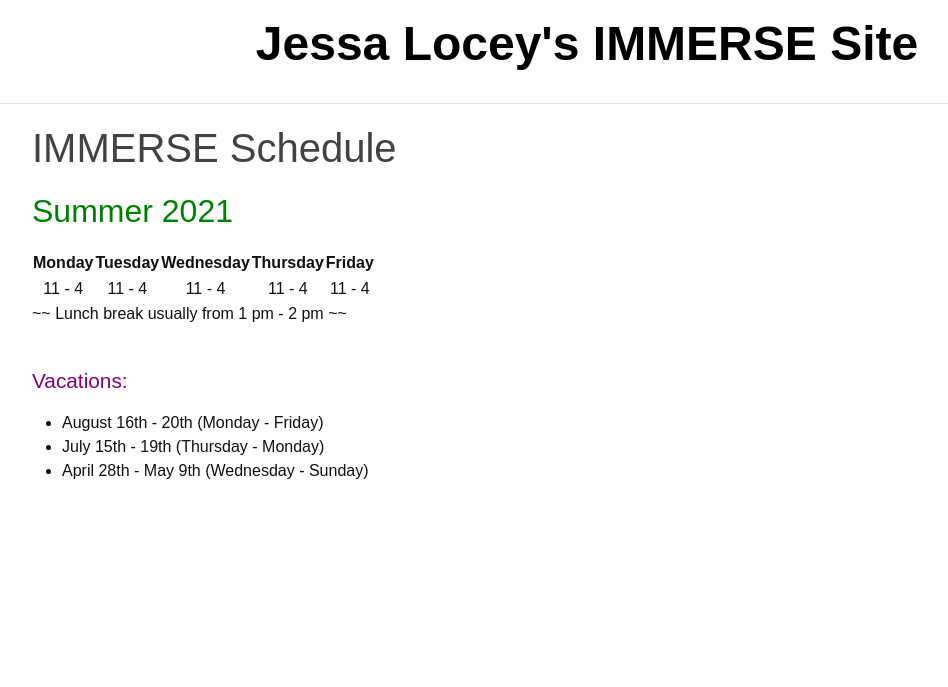
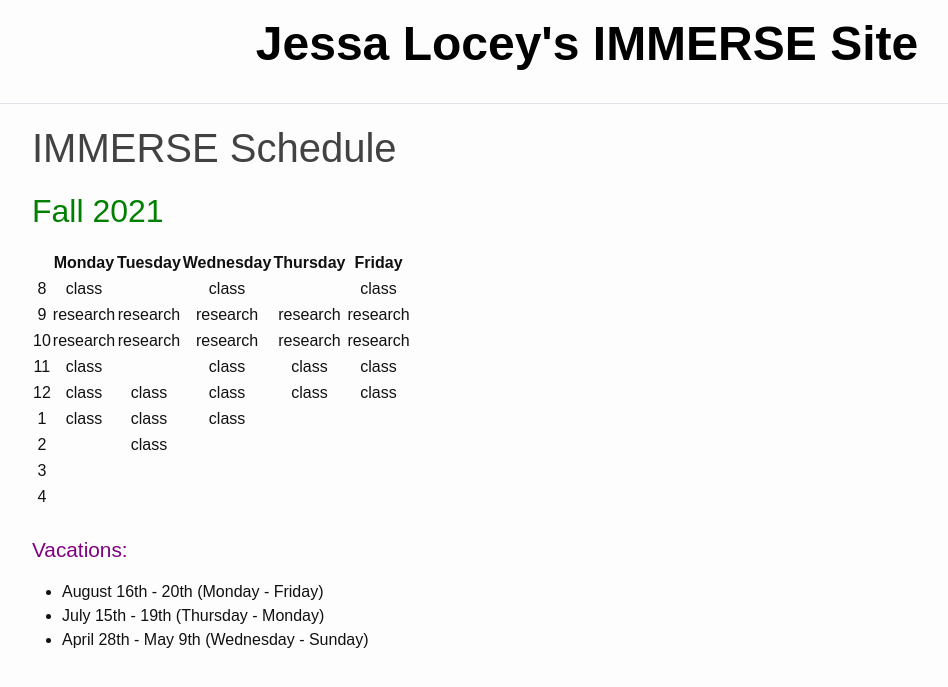
Before and after one commit to jessalocey/jessalocey.github.io, a Jekyll site: the page built from _pages/schedule.md, in a window 1280 px wide. Shown: the top 687 px of the page, without its empty margins (53-1001 px from the left). Built offline with Jekyll 4.4.1, drawn with Linux system fonts in a browser that asks for light colours.

Commit message:
changed log for fall, updated log

```diff
--- a/_pages/schedule.md
+++ b/_pages/schedule.md
@@ -3,13 +3,19 @@ layout: default
 title: IMMERSE Schedule
 ---
 
-<span style="color:green; font-size:2em;">Summer 2021</span>
+<span style="color:green; font-size:2em;">Fall 2021</span>
 
-|  Monday  |  Tuesday  |  Wednesday  |  Thursday  |  Friday  |
-|  :----:  |  :-----:  |  :-------:  |  :------:  |  :----:  |
-|  11 - 4  |  11 - 4   |  11 - 4     |  11 - 4    |  11 - 4  |
-
-~~ Lunch break usually from 1 pm - 2 pm ~~
+|    | Monday | Tuesday | Wednesday | Thursday | Friday |
+|:--:| :----: | :-----: | :-------: | :------: | :----: |
+| 8  | class  |         | class     |          | class  |
+| 9  | research | research | research | research | research |
+| 10 | research | research | research | research | research |
+| 11 | class  |         | class     | class    | class  |
+| 12 | class  | class   | class     | class    | class  |
+| 1  | class  | class   | class     |          |        |
+| 2  |        | class   |           |          |        |
+| 3  |        |         |           |          |        |
+| 4  |        |         |           |          |        |
 
 <br/>
 <span style="color:purple; font-size:1.3em;">Vacations:</span>
```
Also changed, not shown: _pages/log.md (+8 -2 lines).
